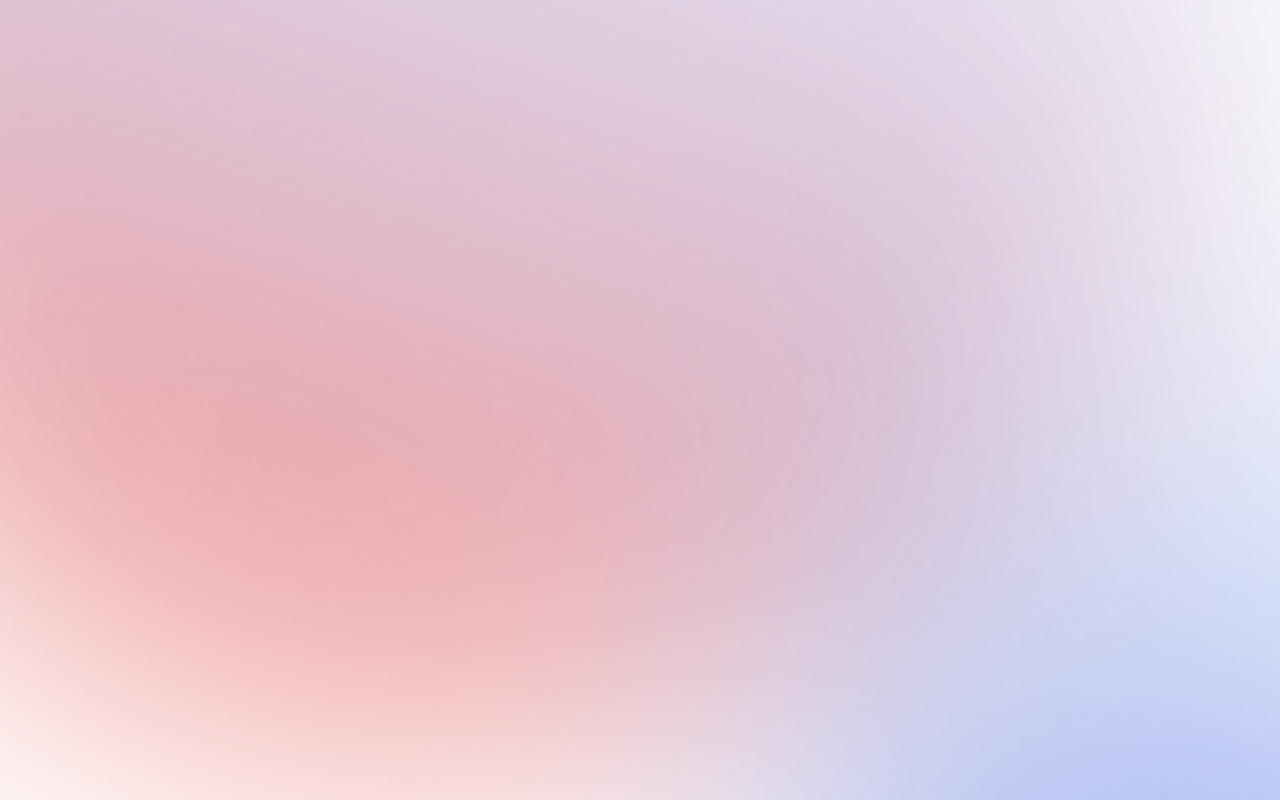
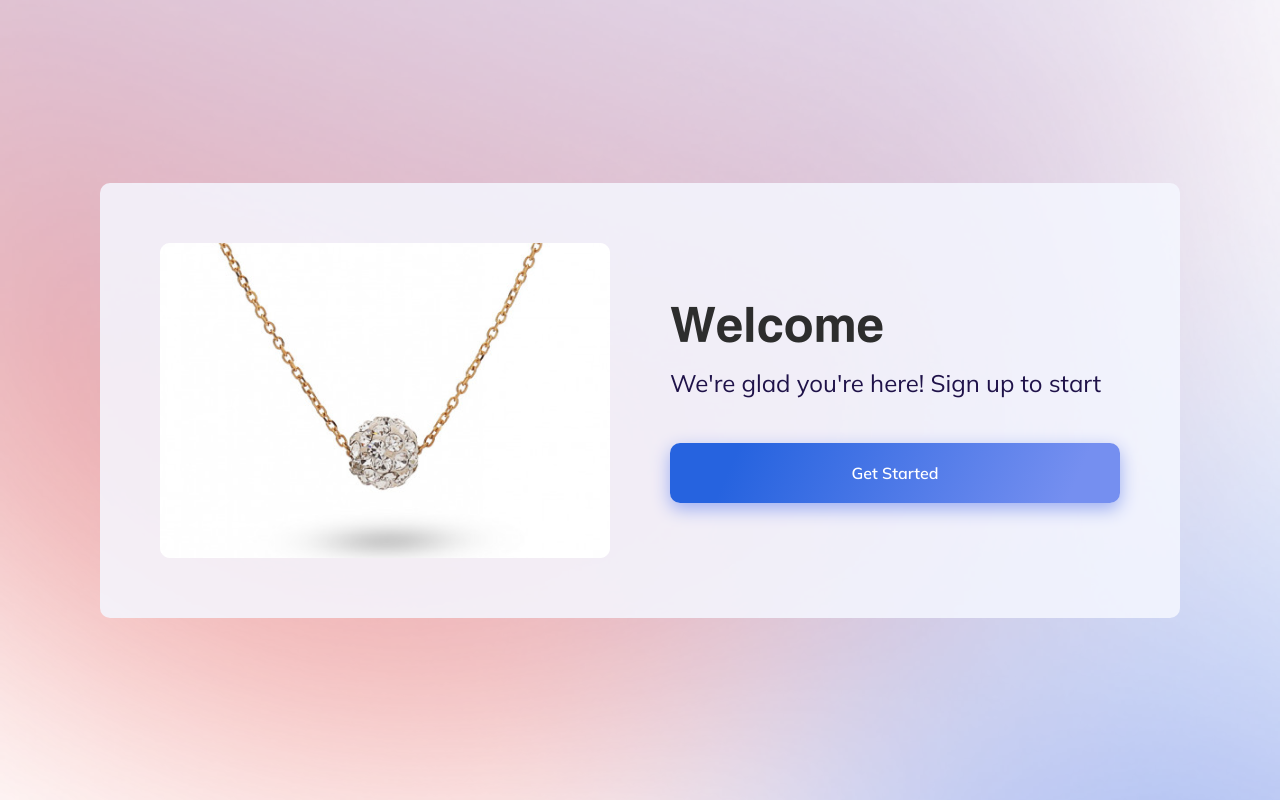
Before and after one commit to abubakr404/Vanlinteca-task, a website built with Vite: page src/index.html in a window 1280 px wide. Built offline with nearby package versions, Linux system fonts and the light colour scheme.

Commit message:
complete welcome page

```diff
--- a/src/index.html
+++ b/src/index.html
@@ -12,7 +12,18 @@
     <title>Vanlinteca Task</title>
   </head>
   <body>
-    <div class="app" id="app"></div>
+    <div class="app" id="app">
+      <img src="/images/Wellcome Placeholder.png" alt="" />
+      <div class="content">
+        <div class="head">
+          <h1 class="title">Welcome</h1>
+          <p class="lead">We're glad you're here! Sign up to start</p>
+        </div>
+        <div class="actions">
+          <a href="/sign-up" class="link">Get Started</a>
+        </div>
+      </div>
+    </div>
     <script type="module" src="/main.js"></script>
   </body>
 </html>
--- a/src/style.scss
+++ b/src/style.scss
@@ -1,6 +1,12 @@
 @font-face {
   font-family: "Abdoullah Ashgar EL-kharef";
   src: url("/fonts/Abdoullah Ashgar EL-kharef.ttf");
+}
+*,
+::after,
+::before {
+  box-sizing: border-box;
+  margin: 0;
 }
 :root {
   scroll-behavior: smooth;
@@ -9,9 +15,26 @@
   line-height: 24px;
   font-weight: 400;
   color-scheme: light dark;
+
+  /***************  colors variables  *****************/
+
+  --primary: linear-gradient(113.87deg, #2663df 14.81%, #758ff0 88.76%);
+  --surface: rgb(245 247 255 / 85%);
+  --gray: #2d2d2d;
+  --purple: #1f1249;
+  @media (prefers-color-scheme: dark) {
+    --surface: rgb(45 45 45 / 85%);
+    --gray: #d2d2d2;
+    --purple: #ddd3ff;
+    --shadow: 0 0.375rem 1.125rem #0e1223;
+  }
+  /***************  variables  *****************/
+
+  --main-radius: 0.625rem;
+  --shadow: 0 0.375rem 1.125rem #9cadf2;
 }
+
 body {
-  margin: 0;
   display: flex;
   place-items: center;
   min-width: 320px;
@@ -20,6 +43,7 @@ body {
   &::after {
     content: "";
     position: absolute;
+    z-index: -1;
     top: 0;
     left: 0;
     width: 100vw;
@@ -29,9 +53,72 @@ body {
   }
 }
 
+a {
+  color: inherit;
+  font-family: inherit;
+  text-decoration: none;
+}
+img {
+  max-width: 100%;
+}
+
 .app {
-  max-width: 1280px;
-  margin: 0 auto;
-  padding: 2rem;
-  text-align: center;
+  max-width: 67.5rem;
+  margin: 0 0.9375rem;
+  padding: 3.75rem;
+  display: grid;
+  align-items: center;
+  gap: 3.75rem;
+  border-radius: var(--main-radius);
+  background-color: var(--surface);
+  @media (((min-width: 540px) and (max-width: 767px)) or (min-width: 1080px)) {
+    margin: 0 auto;
+  }
+  @media (max-width: 767px) {
+    gap: 2.5rem;
+    padding: 1.875rem;
+    text-align: center;
+  }
+  @media (min-width: 768px) {
+    grid-template-columns: 1fr 1fr;
+  }
 }
+
+.content {
+  display: flex;
+  flex-direction: column;
+  gap: 2.5rem;
+  .title {
+    font-family: "Abdoullah Ashgar EL-kharef";
+    font-weight: normal;
+    font-size: 3.5rem;
+    line-height: 1.2;
+    color: var(--gray);
+    @media (max-width: 767px) {
+      font-size: 2.625rem;
+    }
+  }
+  .lead {
+    color: var(--purple);
+    font-size: 1.5rem;
+    line-height: 1.6;
+    @media (max-width: 767px) {
+      font-size: 1rem;
+    }
+  }
+  .link {
+    display: flex;
+    justify-content: center;
+    align-items: center;
+    font-size: 1rem;
+    padding: 0 3.125rem;
+    border-radius: var(--main-radius);
+    gap: 0.75rem;
+    box-shadow: var(--shadow);
+    height: 3.75rem;
+    font-weight: bold;
+    line-height: 1.4;
+    color: #ffffff;
+    background: var(--primary);
+  }
+}
```
Also changed, not shown: src/public/images/Wellcome Placeholder.png (added).
